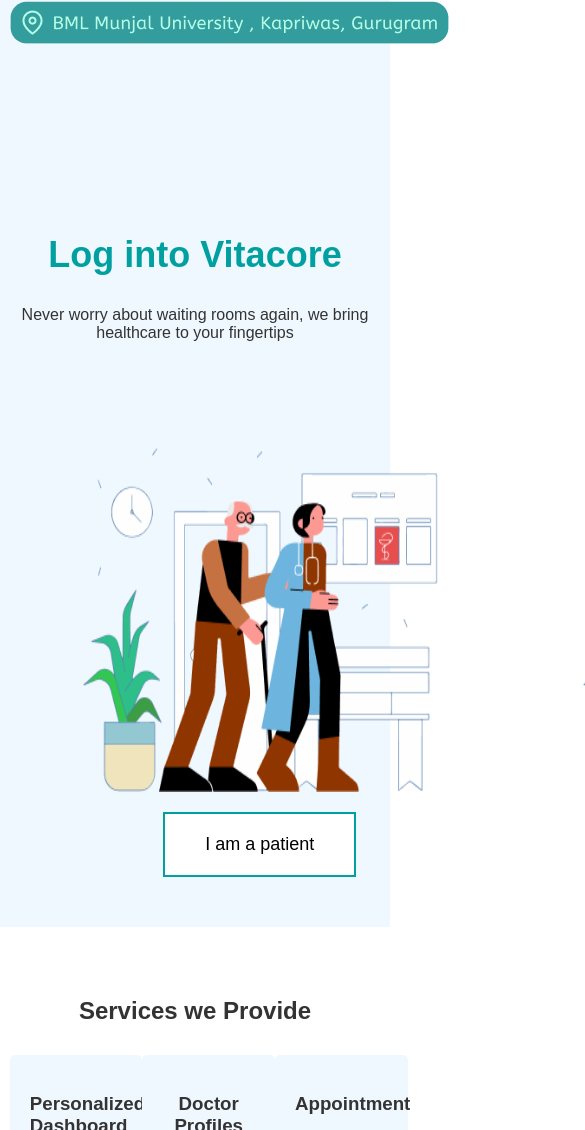
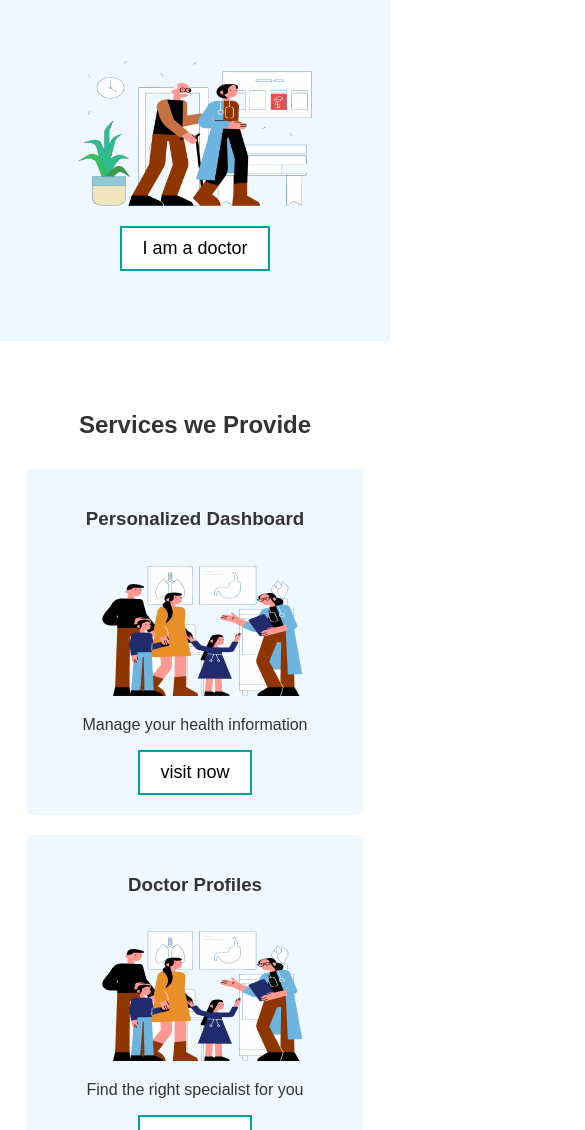
Before and after one commit to Gaurav-py-Ghosh/Web, a plain HTML site: page Project/index.html in a window 390 px wide. Shown: the part 870-2000 px from the top of the page, 585 px wide, since content can reach past the window. Drawn offline with Linux system fonts and the light colour scheme.

Commit message:
Add files via upload

```diff
--- a/Project/style.css
+++ b/Project/style.css
@@ -8,6 +8,7 @@ body {
 .container {
     width: 95%;
     margin: 0 auto;
+    max-width: 1200px; /* Added to prevent excessive stretching on large screens */
 }
 
 header {
@@ -20,6 +21,7 @@ nav {
     display: flex;
     justify-content: space-between;
     align-items: center;
+    flex-wrap: wrap; /* Ensures items wrap on small screens */
 }
 
 .logo img {
@@ -38,12 +40,14 @@ nav {
     align-items: center;
     justify-content: flex-end;
     flex-grow: 1;
+    flex-wrap: wrap; /* Ensure items wrap on smaller screens */
 }
 
 .nav-links {
     display: flex;
     align-items: center;
     margin-right: 20px;
+    flex-wrap: wrap; /* Wrap links if needed */
 }
 
 .nav-links a {
@@ -86,6 +90,20 @@ h1 {
     display: flex;
     justify-content: space-around;
     margin-top: 50px;
+    flex-wrap: wrap; /* Added to allow flexibility on smaller screens */
+}
+
+.user-card {
+    display: flex;
+    flex-direction: column;
+    align-items: center;
+    margin: 20px; /* Spacing for better mobile experience */
+}
+
+.user-icon {
+    width: 300px; /* Adjusted for smaller screens */
+    height: 250px;
+    margin-bottom: 20px;
 }
 
 .user-btn {
@@ -111,13 +129,15 @@ h1 {
     display: flex;
     justify-content: space-around;
     margin-top: 30px;
+    flex-wrap: wrap; /* Allows wrapping on smaller screens */
 }
 
 .card {
     background-color: #f0f8ff;
     padding: 20px;
     border-radius: 5px;
-    width: 25%;
+    width: 30%; /* Default width for larger screens */
+    margin-bottom: 20px;
 }
 
 .card:hover {
@@ -126,7 +146,7 @@ h1 {
 }
 
 .newsletter {
-    background-color: rgb(0, 160, 160); /* Match this green color */
+    background-color: rgb(0, 160, 160);
     color: #fff;
     padding: 50px 0;
     text-align: center;
@@ -137,24 +157,25 @@ h1 {
     display: flex;
     justify-content: space-between;
     align-items: center;
-    max-width: 100%;
-    margin: 0 auto;
-    position: relative;
-    z-index: 2;
+    flex-wrap: wrap; /* Allow form and text to stack on smaller screens */
 }
 
 .text-container {
     text-align: left;
+    flex-basis: 50%;
 }
 
 form {
     display: flex;
     align-items: center;
+    flex-basis: 40%;
+    justify-content: center; /* Center form on smaller screens */
 }
 
 input[type="email"] {
     padding: 10px;
-    width: 300px;
+    width: 100%; /* Responsive width */
+    max-width: 300px; /* Maintain max width */
     margin-right: 10px;
     border-radius: 5px;
     border: none;
@@ -178,8 +199,8 @@ input[type="email"] {
 
 .plant-decoration {
     position: absolute;
-    bottom: 150px; /* Increased from 0 to 50px to move it up */
-    right: 50px;
+    bottom: 50px; /* Reduced height to accommodate small screens */
+    right: 20px;
 }
 
 .plant-decoration img {
@@ -187,41 +208,65 @@ input[type="email"] {
     height: auto;
 }
 
-
 footer {
     background-color: #333;
     color: #fff;
     padding: 20px 0;
     text-align: center;
 }
-.user-type {
-    display: flex;
-    justify-content: space-around;
-    margin-top: 50px;
+
+/* Media Queries for Responsiveness */
+
+@media (max-width: 768px) {
+    .nav-links a {
+        margin-left: 10px; /* Reduce space between links */
     }
 
-.user-card {
-    display: flex;
-    flex-direction: column;
-    align-items: center;
+    .hero img {
+        width: 100%; /* Make hero image responsive */
+        height: auto;
+    }
+
+    .user-type {
+        flex-direction: column; /* Stack user type on smaller screens */
     }
 
     .user-icon {
-    width: 500px; /* Increased the size of the image */
-    height: 400px;
-    margin-bottom: 20px;
+        width: 250px; /* Further adjust icon sizes */
+        height: 200px;
+    }
+
+    .service-cards {
+        flex-direction: column; /* Stack services vertically */
+        align-items: center;    /* Center the service cards */
+    }
+
+    .card {
+        width: 80%; /* Increase card width for smaller screens */
+        margin-bottom: 20px; /* Add margin between stacked cards */
+    }
+
+    .newsletter-content {
+        flex-direction: column;
+        text-align: center;
+    }
+
+    .plant-decoration {
+        display: none; /* Hide plant decoration on small screens */
+    }
+}
+
+@media (max-width: 480px) {
+    h1 {
+        font-size: 24px; /* Adjust font size for smaller screens */
     }
 
     .user-btn {
-    background-color: #fff;
-    border: 2px solid #00a0a0;
-    padding: 20px 40px;
-    font-size: 18px;
-    cursor: pointer;
+        padding: 10px 20px; /* Reduce button padding */
     }
 
-.user-btn:hover {
-    background-color: #00a0a0;
-    border: 2px solid #ffffff;
-    color: white;
+    .user-icon {
+        width: 200px; /* Adjust icon size */
+        height: 150px;
     }
+}
```
Lines whose indentation alone changed are shown as unchanged.
